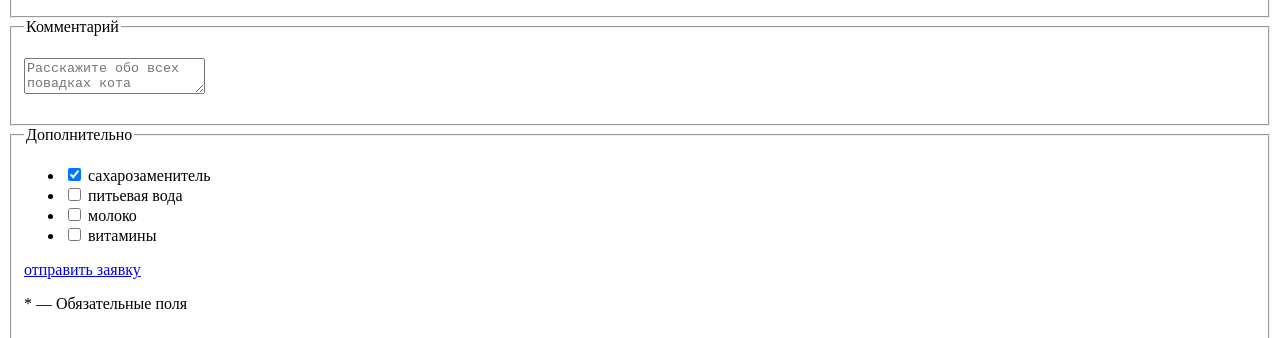
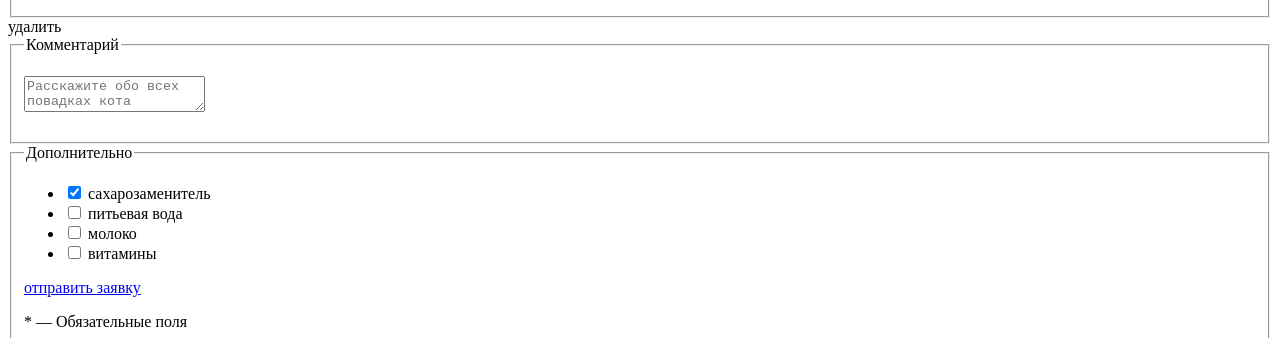
Before and after one commit to Lirisel/384291-cat-energy-22, a plain HTML site: page 3/form.html in a window 1280 px wide. Shown: the part 607-945 px from the top of the page. Drawn offline with Linux system fonts and the light colour scheme.

Commit message:
:heavy_check_mark: Сборка #3

```diff
--- a/3/form.html
+++ b/3/form.html
@@ -74,6 +74,7 @@
                 </ul>
               </fieldset>
               <!--Форма - контактные данные-->
+
               <fieldset class="selection-program__contact-details">
                 <legend>Контактные данные (владельца кота)</legend>
                 <p>
@@ -87,6 +88,7 @@
                   <img src="../source/img/icon-phone.svg" alt="" width="20" height="20">
                 </p>
               </fieldset>
+              <span>удалить</span>
               <!--Форма - комментарий-->
               <fieldset class="selection-program__comment">
                 <legend>Комментарий</legend>
```
